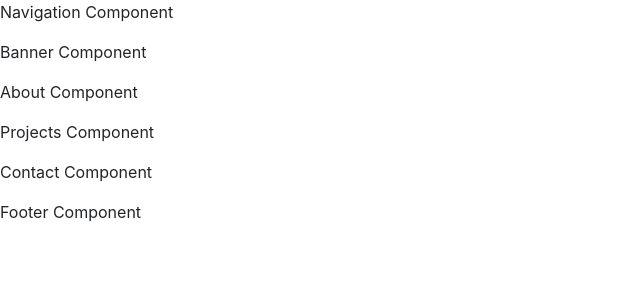
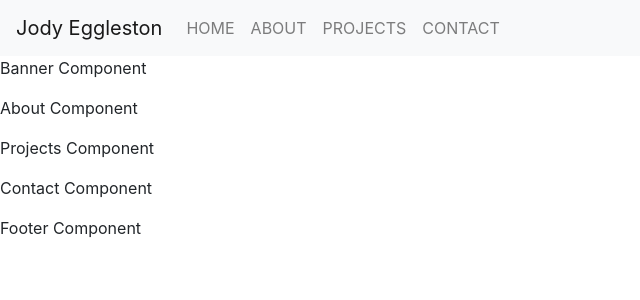
Before and after one commit to jmeggles/Portfolio, a React (Create React App) app in the folder client/: page / in a window 1280 px wide. Shown: the top 300 px of the page, without its empty margins (0-640 px from the left). Built offline with nearby package versions, Linux system fonts and the light colour scheme.

Commit message:
added navigation components

```diff
--- a/client/package.json
+++ b/client/package.json
@@ -6,7 +6,9 @@
     "@testing-library/jest-dom": "^4.2.4",
     "@testing-library/react": "^9.3.2",
     "@testing-library/user-event": "^7.1.2",
+    "bootstrap": "^4.5.2",
     "react": "^16.13.1",
+    "react-bootstrap": "^1.3.0",
     "react-dom": "^16.13.1",
     "react-router-dom": "^5.2.0",
     "react-scripts": "3.4.3"
--- a/client/public/index.html
+++ b/client/public/index.html
@@ -27,6 +27,12 @@
     integrity="sha384-Vkoo8x4CGsO3+Hhxv8T/Q5PaXtkKtu6ug5TOeNV6gBiFeWPGFN9MuhOf23Q9Ifjh" crossorigin="anonymous" />
     <link rel="stylesheet" href="https://use.fontawesome.com/releases/v5.5.0/css/all.css"
     integrity="sha384-B4dIYHKNBt8Bc12p+WXckhzcICo0wtJAoU8YZTY5qE0Id1GSseTk6S+L3BlXeVIU" crossorigin="anonymous" />
+    <link
+  rel="stylesheet"
+  href="https://maxcdn.bootstrapcdn.com/bootstrap/4.5.0/css/bootstrap.min.css"
+  integrity="sha384-9aIt2nRpC12Uk9gS9baDl411NQApFmC26EwAOH8WgZl5MYYxFfc+NcPb1dKGj7Sk"
+  crossorigin="anonymous"
+/>
 
     <title>React App</title>
   </head>
--- a/client/src/components/Navigation/Navigation.jsx
+++ b/client/src/components/Navigation/Navigation.jsx
@@ -1,14 +1,25 @@
 import React, { Component, Fragment } from "react";
+import { Nav, Navbar } from "react-bootstrap"; // import Nav, Navbar if used below
 
 class Navigation extends Component {
-    render () {
-        return (
-            <Fragment>
-                <p>Navigation Component</p>
-            </Fragment>
-        )
-    }
-
+  render() {
+    return (
+      <Fragment>
+        <Navbar bg="light" expand="lg">
+          <Navbar.Brand href="#home">Jody Eggleston</Navbar.Brand>
+          <Navbar.Toggle aria-controls="basic-navbar-nav" />
+          <Navbar.Collapse id="basic-navbar-nav">
+            <Nav className="mr-auto">
+              <Nav.Link href="#home">HOME</Nav.Link>
+              <Nav.Link href="#about">ABOUT</Nav.Link>
+              <Nav.Link href="#projects">PROJECTS</Nav.Link>
+              <Nav.Link href="#contact">CONTACT</Nav.Link>
+            </Nav>
+          </Navbar.Collapse>
+        </Navbar>
+      </Fragment>
+    );
+  }
 }
 
 export default Navigation;
--- a/client/src/index.js
+++ b/client/src/index.js
@@ -1,6 +1,7 @@
 import React from 'react';
 import ReactDOM from 'react-dom';
 import App from './App';
+import 'bootstrap/dist/css/bootstrap.min.css'; // react-bootstrap
 import * as serviceWorker from './serviceWorker';
 
 ReactDOM.render(
```
Also changed, not shown: 1 other file (tests, documents, lock files or other folders).
